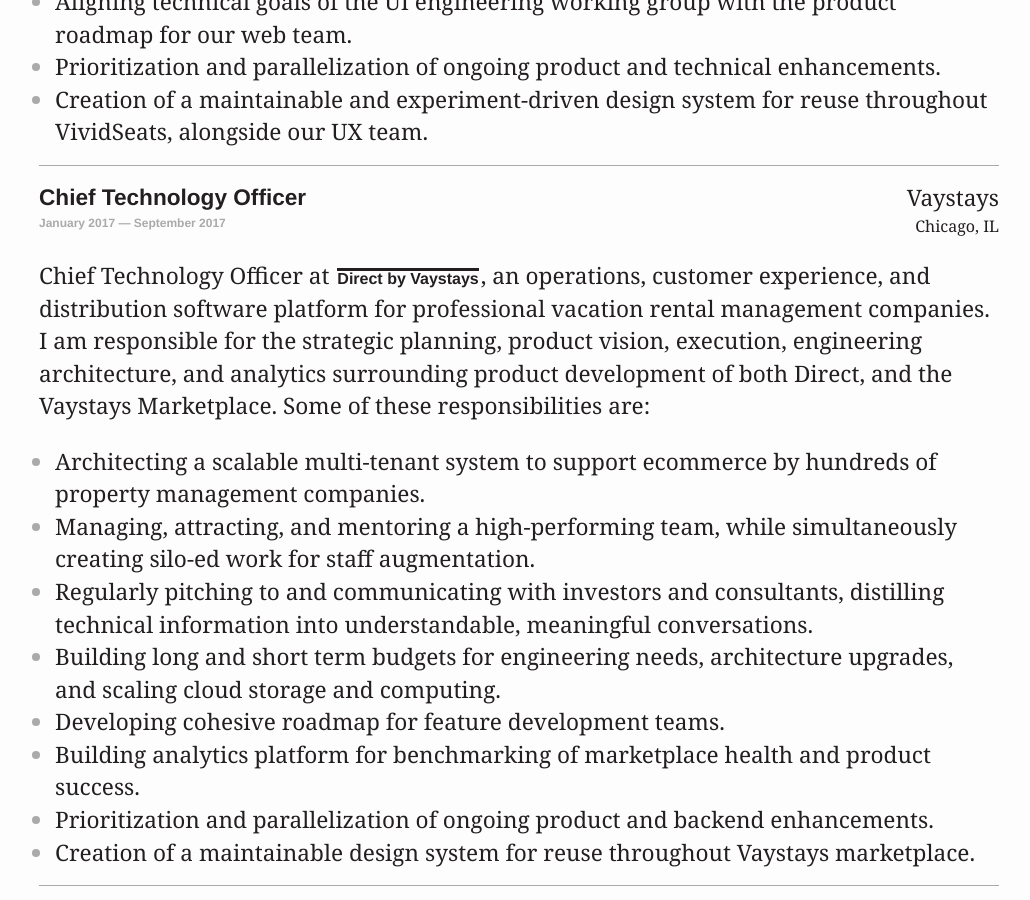
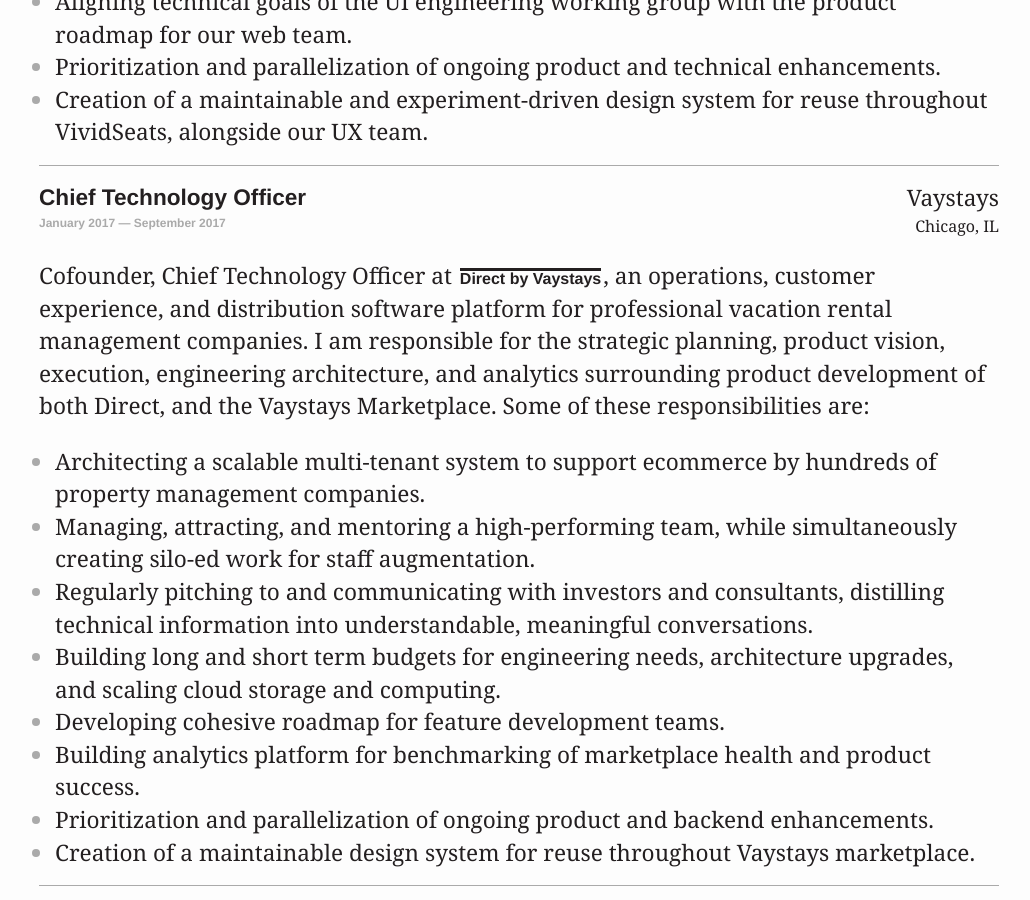
Before and after one commit to billHinderman/resume, a Jekyll site: the page built from index.html, in a window 1280 px wide and 900 px high, scrolled down 2801 px. Shown: the whole window, without its empty margins (121-1151 px from the left). Built offline with Jekyll 4.4.1, drawn with Linux system fonts in a browser that asks for light colours.

Commit message:
Adding cofounder to direct

```diff
--- a/_includes/section-work.html
+++ b/_includes/section-work.html
@@ -65,7 +65,7 @@
           </div>
         </div>
         <p class="resume-item-description">
-            Chief Technology Officer at <a class="link link-inline" href="http://www.getdirect.io" target="_blank">Direct by Vaystays</a>, an operations, customer experience, and distribution software platform for professional vacation rental management companies.   I am responsible for the strategic planning, product vision, execution, engineering architecture, and analytics surrounding product development of both Direct, and the Vaystays Marketplace.  Some of these responsibilities are:
+            Cofounder, Chief Technology Officer at <a class="link link-inline" href="http://www.getdirect.io" target="_blank">Direct by Vaystays</a>, an operations, customer experience, and distribution software platform for professional vacation rental management companies.   I am responsible for the strategic planning, product vision, execution, engineering architecture, and analytics surrounding product development of both Direct, and the Vaystays Marketplace.  Some of these responsibilities are:
         </p>
         <ul class="resume-item-description list-bullet">
             <li><span class="text-black">Architecting a scalable multi-tenant system to support ecommerce by hundreds of property management companies.</span></li>
```
